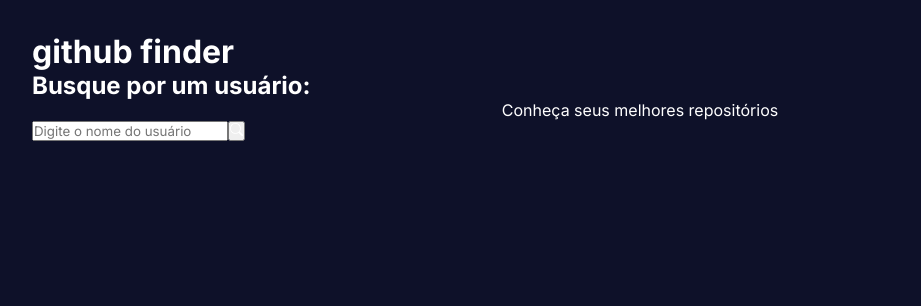
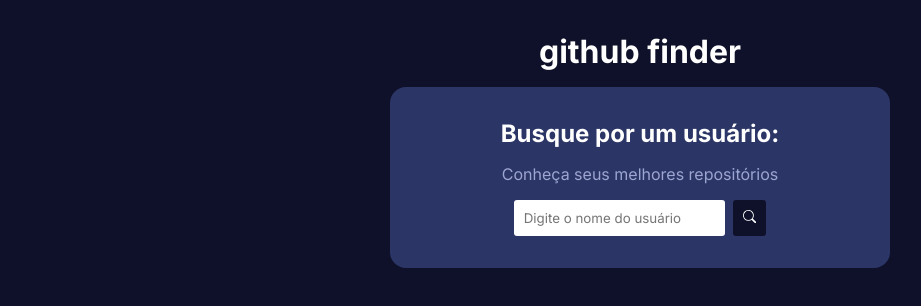
Before and after one commit to lauromiottojr/github-finder, a React (Vite) app: page / in a window 1280 px wide. Shown: the top 306 px of the page, without its empty margins (0-921 px from the left). Built offline with nearby package versions, Linux system fonts and the light colour scheme.

Commit message:
Config styles

```diff
--- /dev/null
+++ b/src/App.module.css
@@ -0,0 +1,9 @@
+.app {
+    max-width: 500px;
+    margin: 0 auto;
+}
+
+.app h1 {
+    text-align: center;
+    margin-bottom: 1rem;
+}
--- a/src/App.tsx
+++ b/src/App.tsx
@@ -1,9 +1,11 @@
 import { Outlet } from "react-router-dom"
+
+import styles from './App.module.css'
 
 function App() {
 
   return (
-    <div className="App">
+    <div className={styles.app}>
       <h1>github finder</h1>
       <Outlet />
     </div>
--- /dev/null
+++ b/src/components/Search.module.css
@@ -0,0 +1,33 @@
+.search {
+    background-color: #2b3566;
+    padding: 2rem;
+    border-radius: 1rem;
+    display: flex;
+    flex-direction: column;
+    justify-content: center;
+    align-items: center;
+    gap: 1rem;
+    margin-bottom: 1.5rem;
+}
+
+.search p {
+    color: #9da5d1;
+}
+
+.searchContainer {
+    display: flex;
+    gap: .5rem;
+}
+
+.search input,
+.search button {
+    padding: .6rem;
+    border-radius: 3px;
+    border: none;
+    color: #2b3566;
+}
+
+.searchContainer button {
+    background-color: #0e1129;
+    cursor: pointer;
+}
--- a/src/components/Search.tsx
+++ b/src/components/Search.tsx
@@ -6,15 +6,17 @@
 
 import { BsSearch } from 'react-icons/bs'
 
+import styles from './Search.module.css'
+
 const Search = ({ loadUser }: SearchProps) => {
 
     const [userName, setUserName] = useState("")
 
     return (
-        <div>
+        <div className={styles.search}>
             <h2>Busque por um usuário:</h2>
             <p>Conheça seus melhores repositórios</p>
-            <div>
+            <div className={styles.searchContainer}>
                 <input type="text" placeholder='Digite o nome do usuário' onChange={(e) => setUserName(e.target.value)} />
                 <button onClick={() => loadUser(userName)}><BsSearch /></button>
             </div>
--- a/src/routes/Home.tsx
+++ b/src/routes/Home.tsx
@@ -10,12 +10,21 @@
     const loadUser = async (userName: string) => {
         const res = await fetch(`https://api.github.com/users/${userName}`)
         const data = await res.json()
-        console.log(data)
+        const { avatar_url, login, location, followers, following } = data
+        const userData: UserProps = {
+            avatar_url,
+            login,
+            location,
+            followers,
+            following
+        }
+        setUser(userData)
     }
 
     return (
         <div>
             <Search loadUser={loadUser} />
+            {user && <p>{user.login}</p>}
         </div>
     )
 }
```
Also changed, not shown: src/App.css (added).
